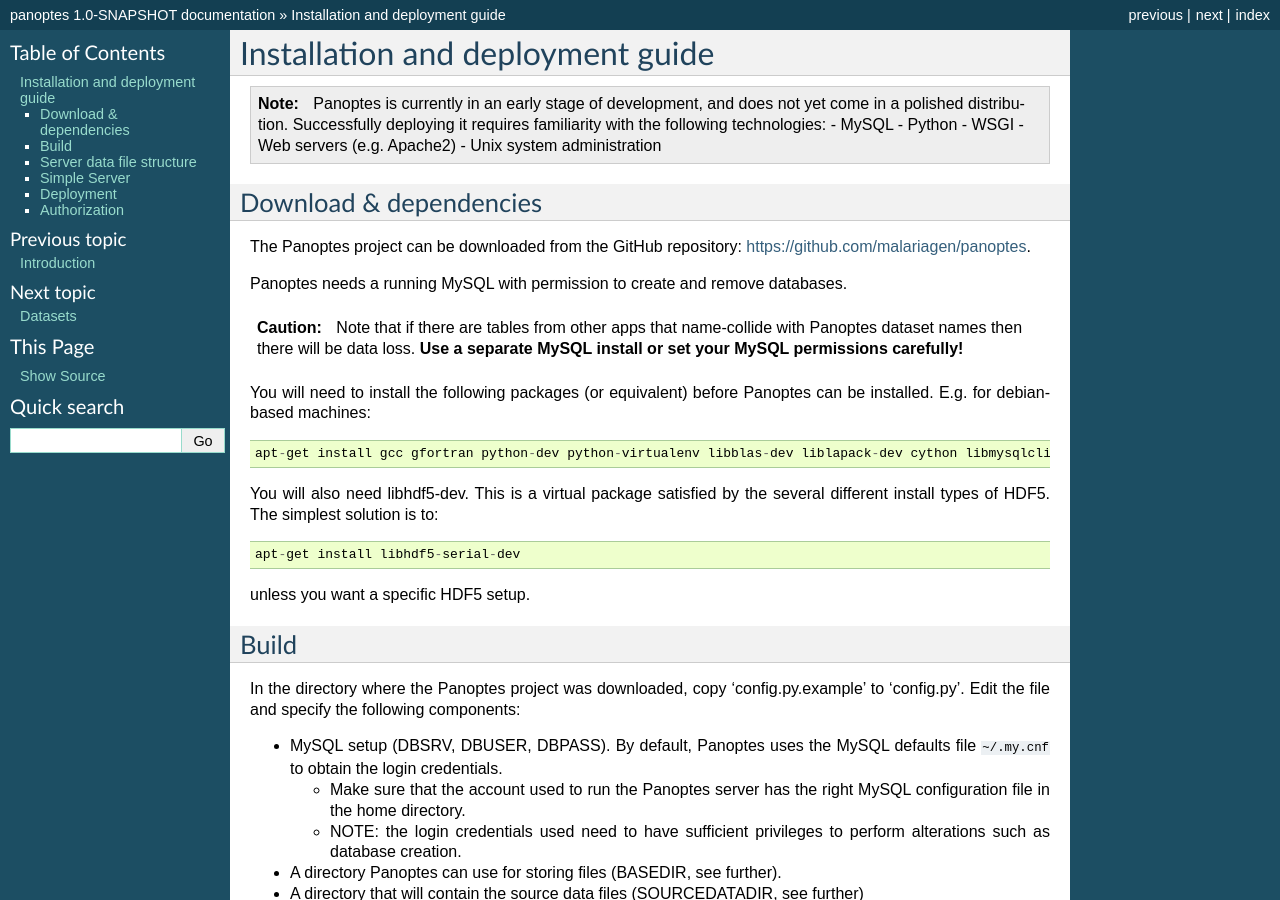
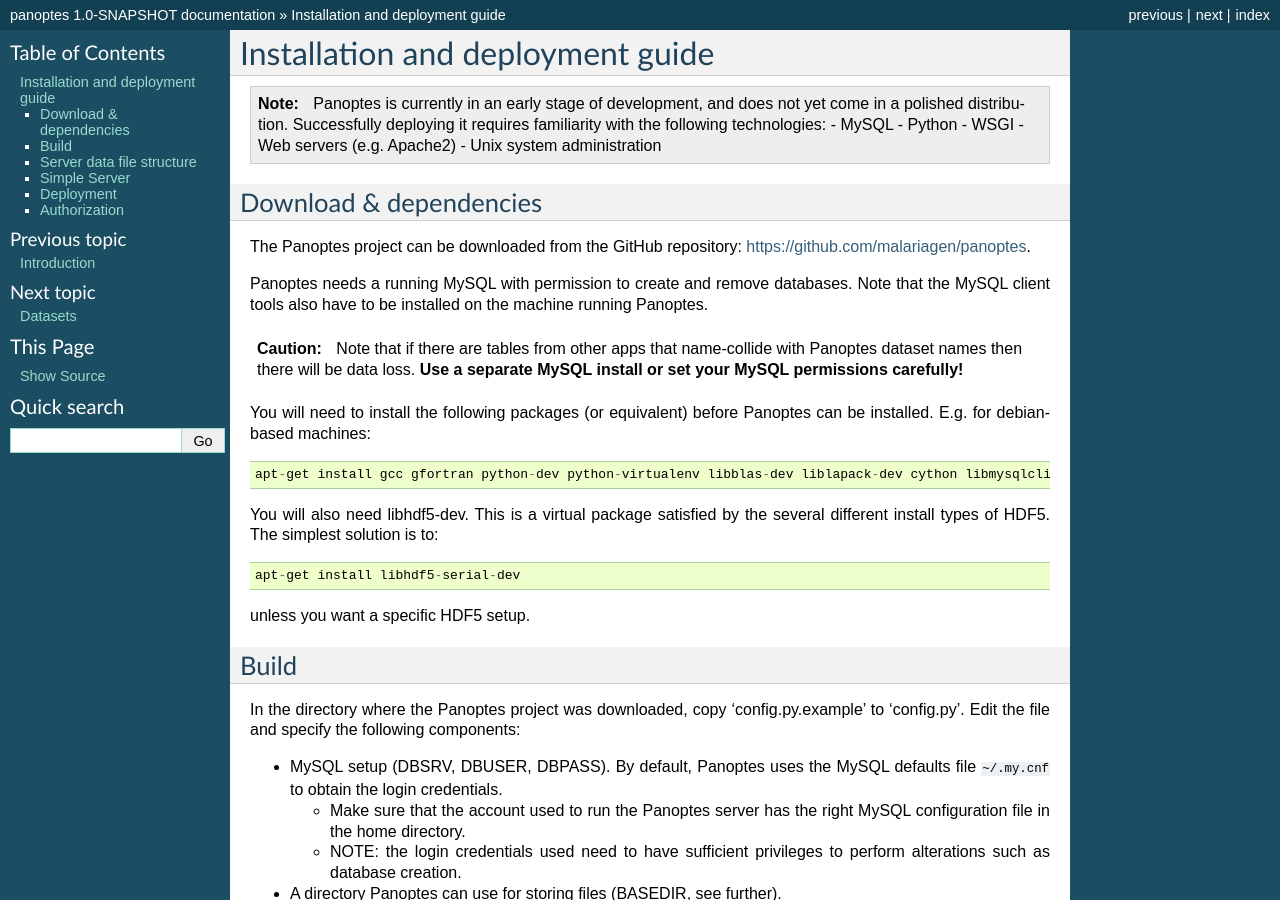
Before and after one commit to cggh/panoptes, a Sphinx documentation site: the page built from documentation/deployment.rst, in a window 1280 px wide and 900 px high. Built offline with Sphinx 7.4.7, drawn with Linux system fonts in a browser that asks for light colours.

Commit message:
Update deployment.rst

```diff
--- a/documentation/deployment.rst
+++ b/documentation/deployment.rst
@@ -14,6 +14,7 @@ Download & dependencies
 The Panoptes project can be downloaded from the GitHub repository: `<https://github.com/malariagen/panoptes>`_.
 
 Panoptes needs a running MySQL with permission to create and remove databases.
+Note that the MySQL client tools also have to be installed on the machine running Panoptes.
 
 .. caution::
   Note that if there are tables from other apps that name-collide with Panoptes dataset names then there will be data loss.
```
